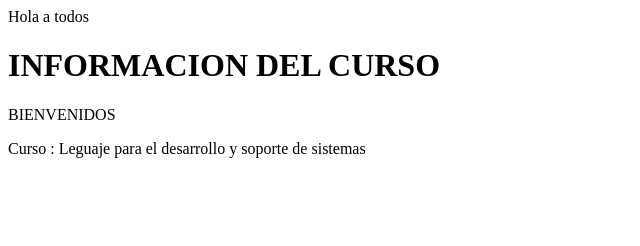
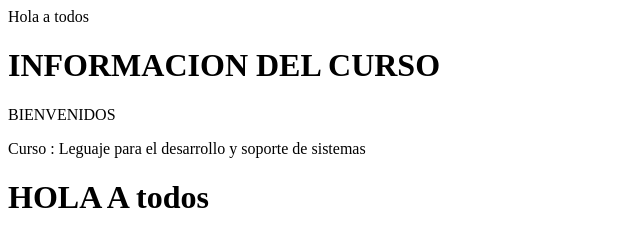
Before and after one commit to Ari2207/arii.github.io, a plain HTML site: page INDEX.HTML in a window 1280 px wide. Shown: the whole page, without its empty margins (0-640 px from the left). Drawn offline with Linux system fonts and the light colour scheme.

Commit message:
VESION D LA RAMA1

```diff
--- a/INDEX.HTML
+++ b/INDEX.HTML
@@ -17,3 +17,4 @@
 <p >Curso : Leguaje para el desarrollo y soporte de sistemas </p>
 
 <!--El horario -->
+<H1>HOLA A todos</H1>
```
